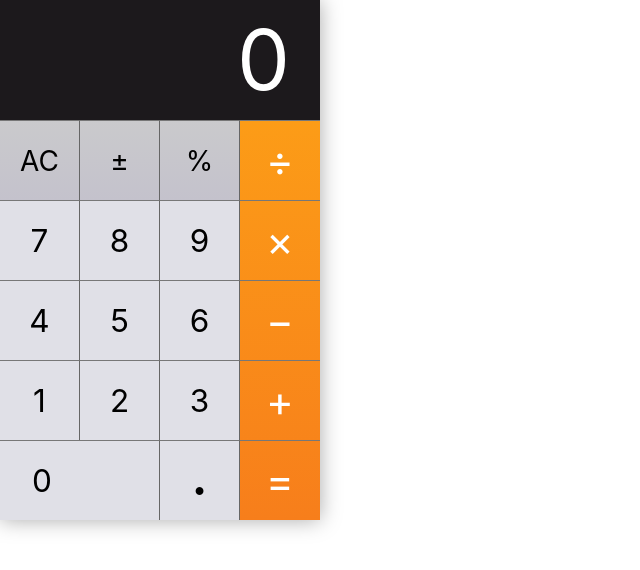
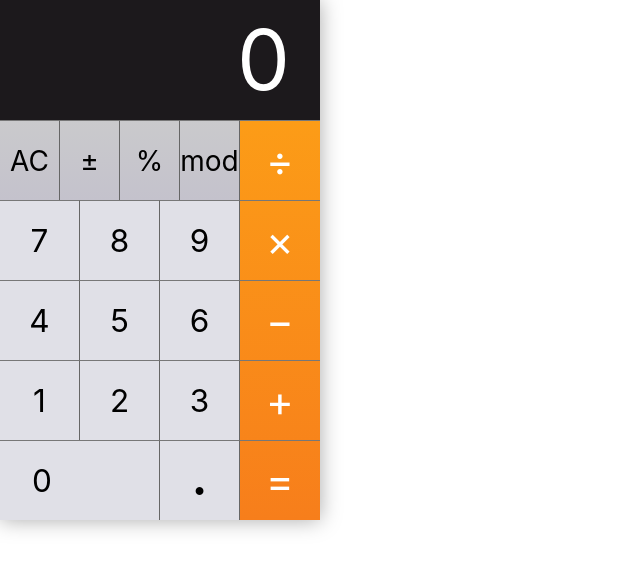
Before and after one commit to kpetski/calculator, a React (Create React App) app: page / in a window 1280 px wide. Shown: the top 570 px of the page, without its empty margins (0-640 px from the left). Built offline with nearby package versions, Linux system fonts and the light colour scheme.

Commit message:
added mod operation

```diff
--- a/src/App.js
+++ b/src/App.js
@@ -147,6 +147,7 @@ class App extends Component {
       '*': (prevValue, nextValue) => prevValue * nextValue ,
       '-': (prevValue, nextValue) => prevValue - nextValue ,
       '+': (prevValue, nextValue) => prevValue + nextValue ,
+      '%': (prevValue, nextValue) => prevValue % nextValue ,
       '=': (prevValue, nextValue) => nextValue
     }
 
@@ -186,6 +187,7 @@ class App extends Component {
                 <button className="calculator-key key-clear" onClick={() => this.clearDisplay()}>{this.state.displayValue === '0' ? 'AC' : 'C'}</button>
                 <button className="calculator-key key-sign" onClick={() => this.toggleSign()}>±</button>
                 <button className="calculator-key key-percent" onClick={() => this.clickPercent()}>%</button>
+                <button className="calculator-key key-mod" onClick={() => this.performOperation('%')}>mod</button>
               </div>
               <div className="digit-keys">
                 <button className="calculator-key key-0" onClick={() => this.inputDigit(0)}>0</button>
```
